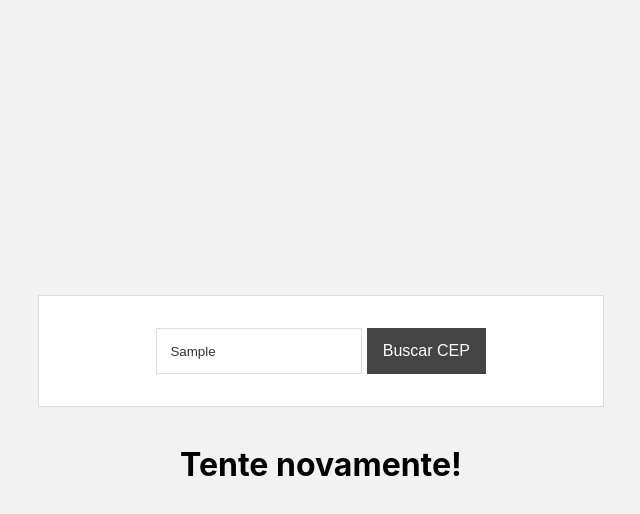
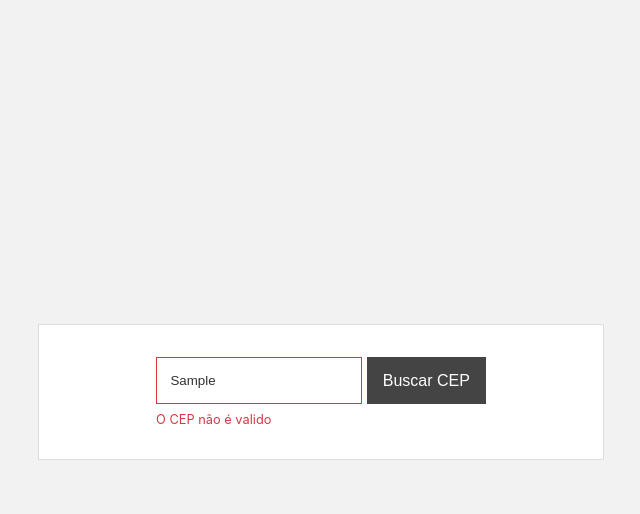
Before and after one commit to Broncs/front-end-estagio, a React (Create React App) app: page / in a window 1280 px wide. Both pictures are taken after typing "Sample" into the empty fields and a click on the button "Buscar CEP". Shown: the top 514 px of the page, without its empty margins (319-959 px from the left). Built offline with nearby package versions, Linux system fonts and the light colour scheme; no server answers.

Commit message:
validate input field

```diff
--- a/src/App.js
+++ b/src/App.js
@@ -28,15 +28,9 @@ function App() {
     }
   };
 
-  const handleSubmit = (e, textInput) => {
-    e.preventDefault();
-
-    getJSON(textInput);
-  };
-
   return (
     <Main>
-      <Form handleSubmit={handleSubmit} />
+      <Form getInfoLocation={getJSON} />
 
       {state.status === "resolved" && <InfoLocation payload={state.dataInfo} />}
       {state.status === "rejected" && <h1>{state.error}</h1>}
--- a/src/components/Form/index.js
+++ b/src/components/Form/index.js
@@ -2,20 +2,52 @@ import React, { useState } from "react";
 import * as S from "./styles";
 import MainButton from "../MainButton";
 
-const Form = ({ handleSubmit }) => {
+const Form = ({ getInfoLocation }) => {
   const [textInput, setTextInput] = useState("");
+  const [error, setError] = useState({ error: false, cepError: "" });
+
+  const isValidCEP = () => {
+    const regex = /\d{5}-?\d{3}/gi;
+
+    if (!textInput) {
+      setError({ error: true, cepError: "O CEP não pode estar vazio" });
+      return false;
+    }
+
+    if (!regex.test(textInput)) {
+      setError({ error: true, cepError: "O CEP não é valido" });
+      return false;
+    }
+
+    return true;
+  };
+
+  const handleSubmit = (e) => {
+    e.preventDefault();
+
+    const isValid = isValidCEP();
+    if (!isValid) return;
+
+    getInfoLocation(textInput.trim());
+    setError({ error: false, cepError: "" });
+    setTextInput("");
+  };
+
   return (
     <S.FormWrapper>
+      <S.FormContainer>
         <S.Form>
           <S.Input
+            error={error.error}
             placeholder="00000-000"
             value={textInput}
             onChange={(e) => setTextInput(e.target.value)}
           />
-        <MainButton onClick={(e) => handleSubmit(e, textInput)}>
-          Buscar CEP
-        </MainButton>
+
+          <MainButton onClick={(e) => handleSubmit(e)}>Buscar CEP</MainButton>
         </S.Form>
+        {error.error && <S.ErrorMessage>{error.cepError}</S.ErrorMessage>}
+      </S.FormContainer>
     </S.FormWrapper>
   );
 };
--- a/src/components/Form/styles.js
+++ b/src/components/Form/styles.js
@@ -7,12 +7,19 @@ export const FormWrapper = styled.div`
   border: 1px solid #dddddd;
   padding: 2rem;
   margin-bottom: 1rem;
+  display: flex;
+  justify-content: center;
+`;
+
+export const FormContainer = styled.div`
+  display: flex;
+  flex-direction: column;
+  align-items: flex-start;
 `;
 export const Form = styled.form`
   display: flex;
   justify-content: center;
   align-items: stretch;
-
   @media (max-width: 600px) {
     flex-direction: column;
   }
@@ -21,7 +28,7 @@ export const Input = styled.input`
   padding: 1em;
 
   margin-right: 5px;
-  border: 1px solid #dddddd;
+  border: 1px solid ${({ error }) => (error ? "#DC3545" : "#dddddd")};
   color: #333;
 
   &::placeholder {
@@ -29,8 +36,8 @@ export const Input = styled.input`
   }
   &:focus {
     outline: none;
-    border: 2px solid #6aa4f8;
-    box-shadow: 0px 0px 2px #6aa4f8;
+    border: 2px solid ${({ error }) => (error ? "#DC3545" : "#6aa4f8")};
+    box-shadow: 0px 0px 2px ${({ error }) => (error ? "#DC3545" : "#6aa4f8")};
     border-radius: 3px;
   }
 
@@ -40,3 +47,9 @@ export const Input = styled.input`
     margin-bottom: 1rem;
   }
 `;
+
+export const ErrorMessage = styled.p`
+  font-size: 0.8rem;
+  color: #dc3545;
+  margin: 0.5rem 0 0 0;
+`;
--- a/src/components/InfoLocation/styles.js
+++ b/src/components/InfoLocation/styles.js
@@ -3,6 +3,9 @@ import { FormWrapper } from "../Form/styles";
 
 export const InfoWrapper = styled(FormWrapper)`
   padding: 1rem 2rem;
+
+  display: flex;
+  flex-direction: column;
 `;
 
 export const TextHighlight = styled.span`
@@ -10,6 +13,6 @@ export const TextHighlight = styled.span`
 `;
 
 export const Text = styled.p`
-  margin: 0.7rem 0;
+  margin: 0.3rem 0;
   color: #6a6a6a;
 `;
--- a/src/components/MainButton/styles.js
+++ b/src/components/MainButton/styles.js
@@ -7,4 +7,5 @@ export const Button = styled.button`
   padding: 0.9em 1em;
 
   background: #444444;
+  cursor: pointer;
 `;
```
Lines whose indentation alone changed are shown as unchanged.
